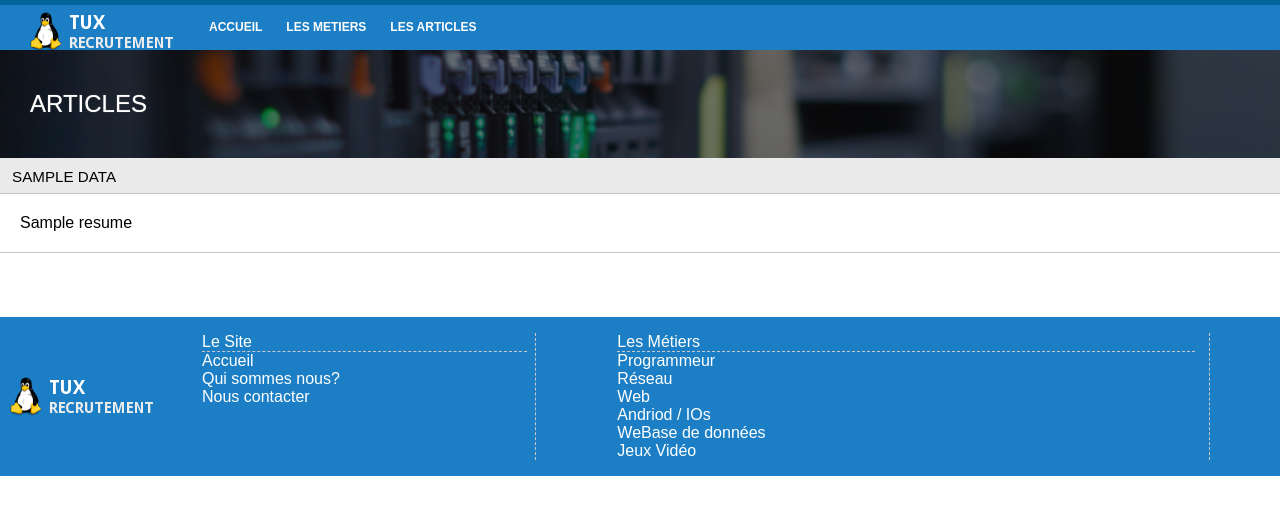
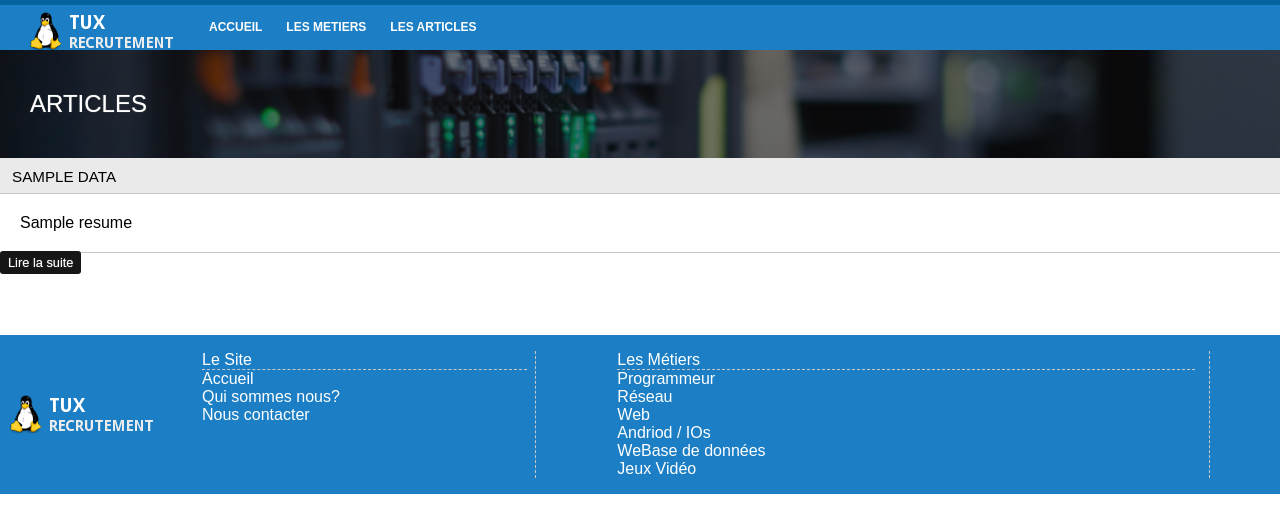
Before and after one commit to Yseriu/ProjetTutoreEntrepriseRecrute, a Flask app: template www/templates/articlesList.html in a window 1280 px wide. Shown: the top 514 px of the page. Run offline with Flask 2, Linux system fonts and the light colour scheme; the template is opened without the code that fills it: most values are stand-ins (such as "Sample title", 1, 10 or a date in 2020).

Commit message:
puce on artListe page

```diff
--- a/www/templates/articlesList.html
+++ b/www/templates/articlesList.html
@@ -10,6 +10,7 @@
         {% for a in data %}
         <h2>{{ a.titre }}</h2>
         <p>{{ a.resume }}</p>
+        <a class="puce puceLink" href="{{ url_for('article', id=a.id) }}">Lire la suite</a>
         {% endfor %}
     </section>
 </section>
```
Lines whose indentation alone changed are shown as unchanged.
